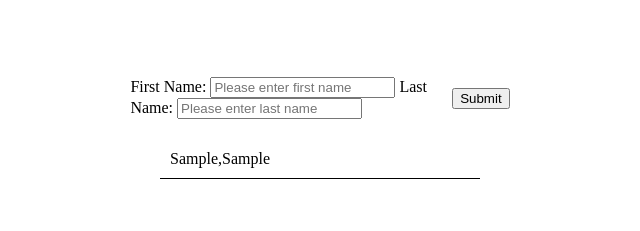
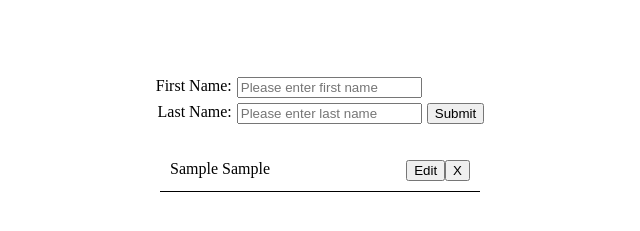
Before and after one commit to Piero-Lujan-Pedreschi/form-project, a plain HTML site: page index.html in a window 1280 px wide. Both pictures are taken after typing "Sample", "Sample" into the empty fields and a click on the button "Submit". Shown: the part 61-292 px from the top of the page, without its empty margins (320-960 px from the left). Drawn offline with Linux system fonts and the light colour scheme.

Commit message:
incorporate local storage to program

```diff
--- a/index.html
+++ b/index.html
@@ -13,11 +13,14 @@
         <h1 class="title">Input List</h1>
         <div class="upper">
             <form class="form-input">
-              <label for="first-name-input">First Name:</label>
-              <input type="text" id="first-name-input" name="firstName">
-              <label for="last-name-input"> Last Name:</label>
-              <input type="text" id="last-name-input" name="lastName">
-
+              <span class="input-container">
+                <label for="first-name-input">First Name:</label>
+                <input type="text" id="first-name-input" name="firstName" class="name-input">
+              </span>
+              <span class="input-container">
+                <label for="last-name-input"> Last Name:</label>
+                <input type="text" id="last-name-input" name="lastName" class="name-input">
+              </span>
             </form>
             <button class="submit-input" onclick="appendNewItem()">Submit</button>
         </div>
--- a/main.js
+++ b/main.js
@@ -6,20 +6,25 @@ const errorMessage = document.querySelector('.hidden');
 firstNameInput.placeholder = "Please enter first name";
 lastNameInput.placeholder = "Please enter last name";
 
+const arrayOfFullNames = JSON.parse(localStorage.getItem('arrayOfFullNames')) || [];
+loadListItems();
+console.log(arrayOfFullNames);
+
+// localStorage.clear();
 
 function appendNewItem() {
     const firstName = firstNameInput.value.trim();
     const lastName = firstNameInput.value.trim();
     const fullName = assignFormNamesToObject();
 
-    if (firstName && lastName) {
+    if (checkForm()) {
         const listItem = document.createElement('li');
         listItem.setAttribute('class', 'list-item');
-        listItem.textContent = Object.values(fullName);
+        listItem.textContent = Object.values(fullName).join(' ');
+        arrayOfFullNames.push(fullName);
+        localStorage.setItem('arrayOfFullNames', JSON.stringify(arrayOfFullNames));
 
-        localStorage.setItem('fullName', JSON.stringify(fullName));
-        // listItem.appendChild(createEditButton());
-        // listItem.appendChild(createRemoveButton());
+        createButtonsInContainer(listItem);
 
         inputList.appendChild(listItem);
     } else {
@@ -30,39 +35,46 @@ function appendNewItem() {
     lastNameInput.value = '';
 }
 
-// function createRemoveButton(storedObject) {
-//     const removeButton = document.createElement('button');
-//     removeButton.setAttribute('class', 'remove-button');
-//     removeButton.textContent = "X";
-//     removeButton.onclick = (event) => {
-//         const listItem = event.target.parentNode;
-//         inputList.removeChild(listItem);
-//     };
-//     return removeButton;
-// }
+function createRemoveButton() {
+    const removeButton = document.createElement('button');
+    removeButton.setAttribute('class', 'remove-button');
+    removeButton.textContent = "X";
+    removeButton.onclick = (event) => {
+        const listItem = event.target.parentNode.parentNode;
+        console.log(listItem);
+        arrayOfFullNames.splice([...listItem.parentNode.children].indexOf(listItem), 1);
+        localStorage.setItem('arrayOfFullNames', JSON.stringify(arrayOfFullNames));
+        inputList.removeChild(listItem);
 
-// function createEditButton() {
-//     const editButton = document.createElement('button');
-//     editButton.setAttribute('class', 'edit-button');
-//     editButton.textContent = "Edit";
-//     editButton.onclick = (event) => {
-//         const listItem = event.target.parentNode;
-//         firstNameInput.value = storedObject.firstName;
-//         lastNameInput.value = storedObject.lastName;
-//         submitButton.onclick = () => {
-//             storedObject.firstName = firstNameInput.value
-//             storedObject.lastName = lastNameInput.value
-//             listItem.firstChild.textContent = Object.values(storedObject);
-//             submitButton.onclick = appendNewItem;
-//             firstNameInput.value = '';
-//             lastNameInput.value = '';
-//         }
-//     }
-//     return editButton;
-// }
+    };
+    return removeButton;
+}
+
+function createEditButton() {
+    const editButton = document.createElement('button');
+    editButton.setAttribute('class', 'edit-button');
+    editButton.textContent = "Edit";
+    editButton.onclick = (event) => {
+        const listItem = event.target.parentNode.parentNode;
+        const object = arrayOfFullNames[[...listItem.parentNode.children].indexOf(listItem)];
+        firstNameInput.value = object.firstName;
+        lastNameInput.value = object.lastName;
+        submitButton.onclick = () => {
+            object.firstName = firstNameInput.value
+            object.lastName = lastNameInput.value
+            localStorage.setItem('arrayOfFullNames', JSON.stringify(arrayOfFullNames));
+            console.log(Object.values(listItem.firstChild));
+            listItem.firstChild.textContent = Object.values(object).join(' ');
+            submitButton.onclick = appendNewItem;
+            firstNameInput.value = '';
+            lastNameInput.value = '';
+        }
+    }
+    return editButton;
+}
 
 firstNameInput.addEventListener('input', () => {
-    if (/\d/.test(firstNameInput.value) && /\d/.test(lastNameInput.value)) {
+    if (/\d/.test(firstNameInput.value) || /\d/.test(lastNameInput.value)) {
         errorMessage.style.display = "inline-block"
         submitButton.disabled = true;
     } else {
@@ -88,3 +100,31 @@ function assignFormNamesToObject() {
 
     return namesObj;
 }
+
+function loadListItems () {
+    for (let i = 0; i < arrayOfFullNames.length; i++) {
+        const listItem = document.createElement('li');
+        listItem.setAttribute('class', 'list-item');
+        listItem.textContent = Object.values(arrayOfFullNames[i]).join(' ');
+        inputList.appendChild(listItem);
+        createButtonsInContainer(listItem);
+    }
+}
+
+function checkForm() {
+    const firstName = firstNameInput.value;
+    const lastName = lastNameInput.value;
+
+    if (firstName === '' || lastName === '') {
+        return false;
+    }
+    return true;
+}
+
+function createButtonsInContainer(item) {
+    const buttonContainer = document.createElement('div');
+    buttonContainer.setAttribute('class', 'button-container');
+    buttonContainer.appendChild(createEditButton());
+    buttonContainer.appendChild(createRemoveButton());
+    item.append(buttonContainer);
+}
--- a/style.css
+++ b/style.css
@@ -6,8 +6,12 @@
     display: flex;
     margin: 5rem 35% 0;
     height: auto;
-    align-items: center;
+    align-items: end;
     justify-content: center;
+}
+
+.submit-input {
+    margin-bottom: 5px;
 }
 
 .lower {
@@ -55,3 +59,18 @@ li:hover{
     margin-top: 0;
     font-size: 12px;
 }
+
+.name-input {
+    display: block;
+    margin: 0 5px 5px;
+}
+
+.name-input {
+    display: block;
+    margin: 0 5px 5px;
+}
+
+.input-container {
+    display: flex;
+    justify-content: end;
+}
```
